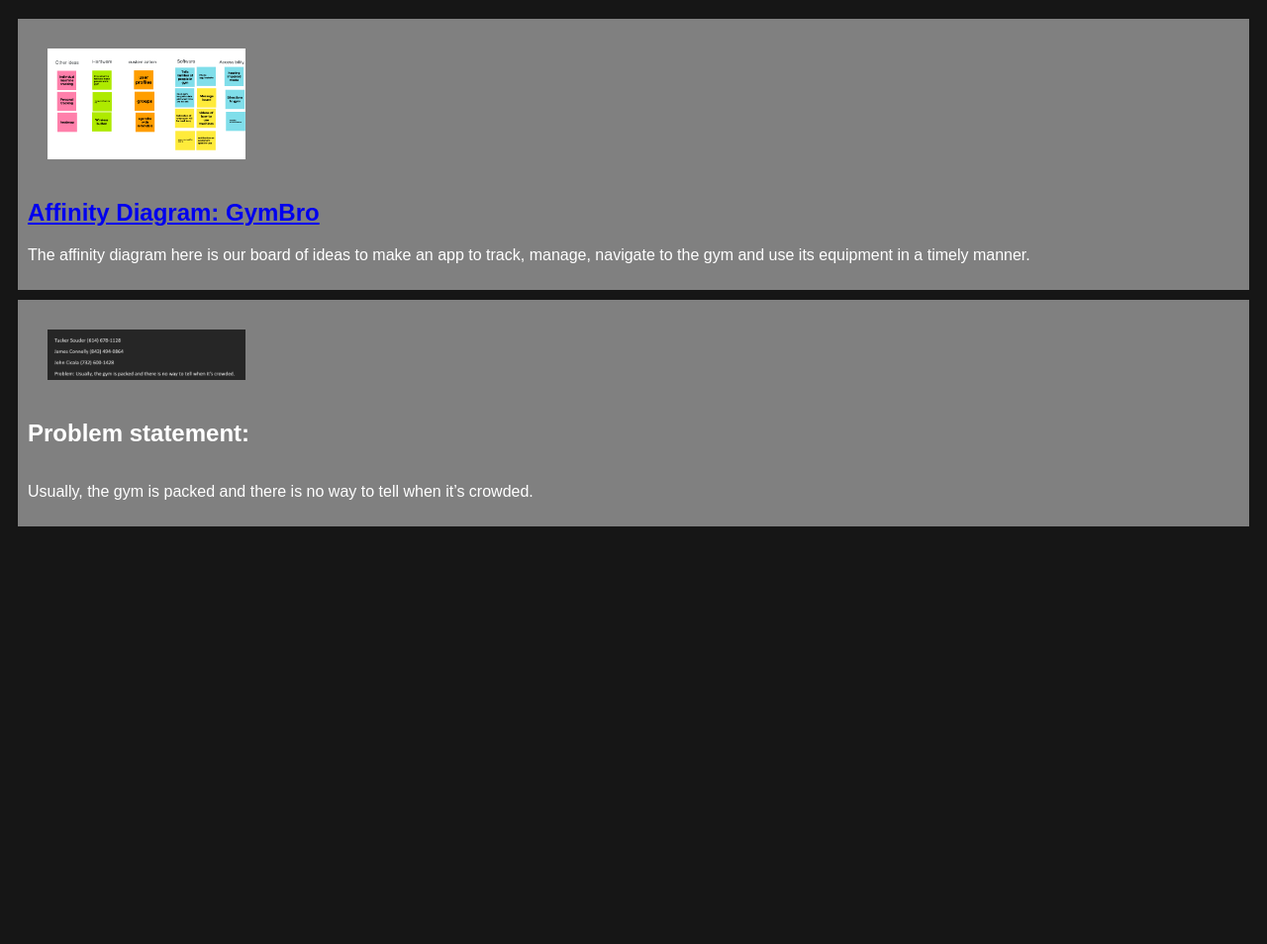
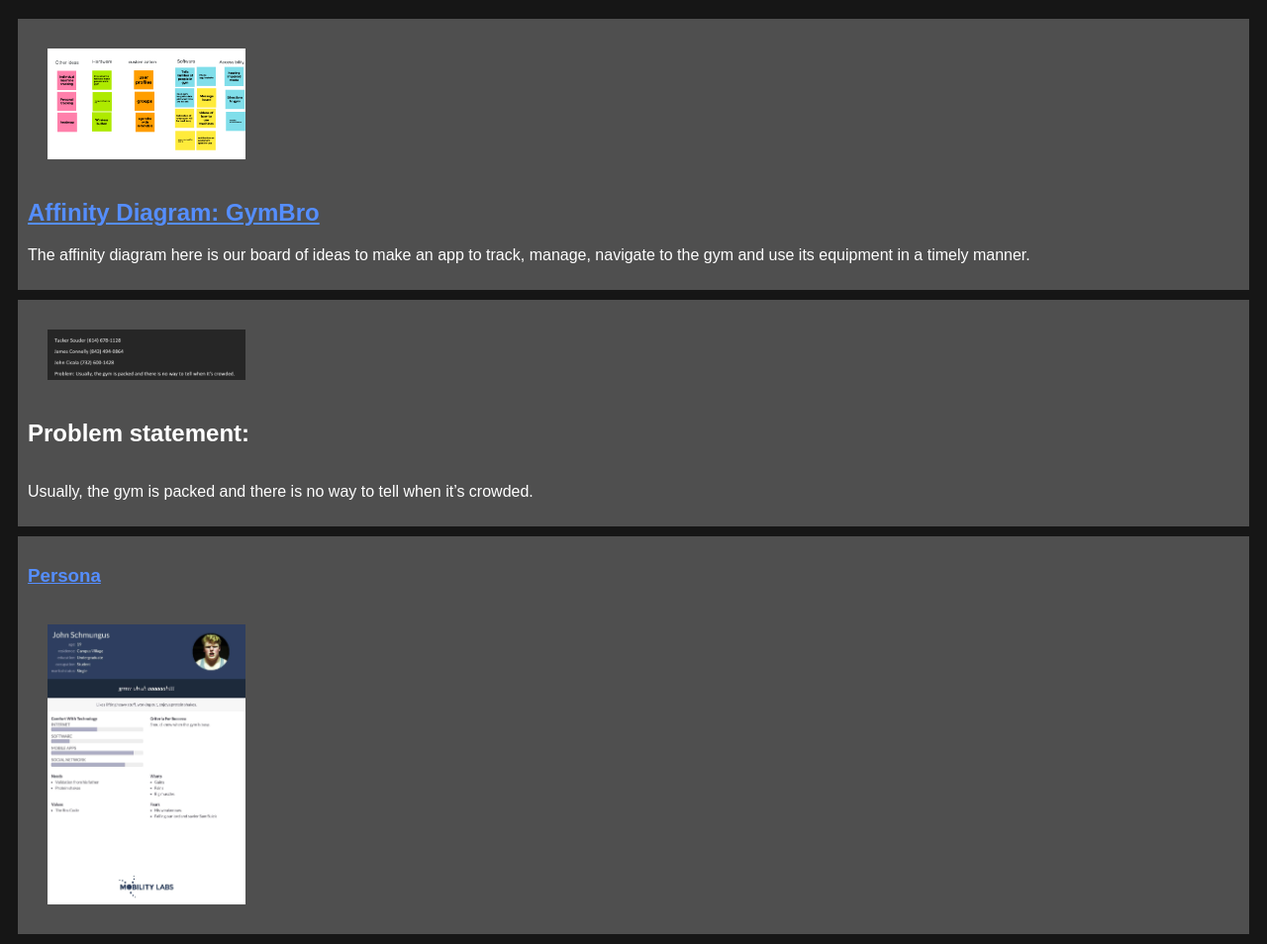
Before and after one commit to SynthwaveFox/SynthwaveFox.github.io, a plain HTML site: page index.html in a window 1280 px wide. Shown: the part 61-1015 px from the top of the page at 99% size. Before the commit the page ends 800 px from the top, so only its background shows below. Drawn offline with Linux system fonts and the light colour scheme.

Commit message:
added persona

```diff
--- a/index.html
+++ b/index.html
@@ -11,7 +11,7 @@
       <section class="assign">
         <img src="images/affinity-diagram.png" />
         <section class"assign">
-            <a href="files/affinity-diagram.pdf"><h2>Affinity Diagram: GymBro</h2></a>
+            <a href="files/affinity-diagram.pdf" style="color:rgb(85, 142, 255)"><h2>Affinity Diagram: GymBro</h2></a>
             <p>
               The affinity diagram here is our board of ideas to make an app to track, manage, navigate to the gym and use its equipment in a timely manner.
             </p>
@@ -27,5 +27,11 @@
 </p>
 </section>
 </section>
+<!-- Persona -->
+<section class="assign">
+<a href="files/persona.pdf" style="color:rgb(85, 142, 255)"><h3>Persona</h3></a>
+<img src="images/persona.jpg"/>
+
+</section>
     </body>
   </html>
--- a/styles.css
+++ b/styles.css
@@ -2,13 +2,14 @@ body {
     background-color: rgb(22, 22, 22);
     font-family: Arial, Helvetica, sans-serif;
     color:white
+
 }
 h1 {
     color: white;
     text-align: left;
 }
 .assign {
-    background-color: gray;
+    background-color: rgb(79, 79, 79);
     margin: 10px;
     padding: 10px;
     display: flex;
```
Also changed, not shown: images/persona.jpg (added), 1 other file.
